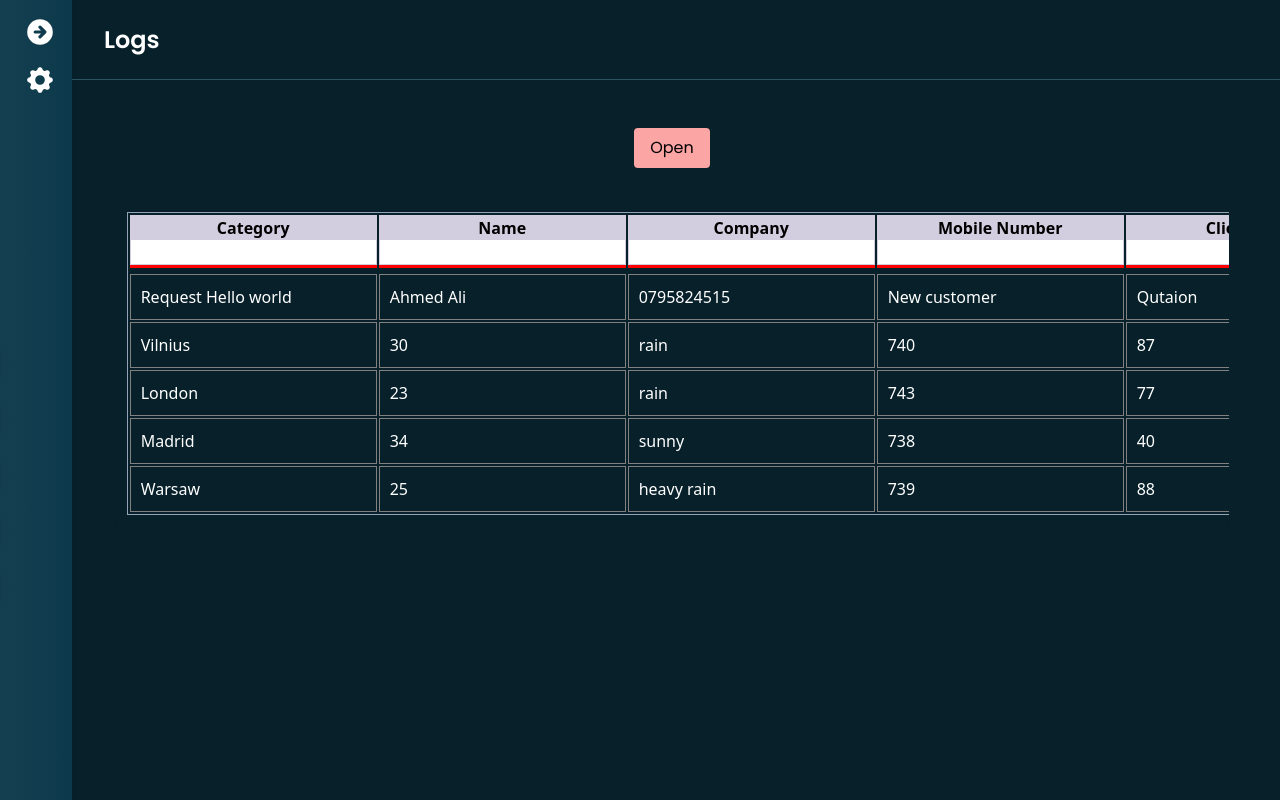
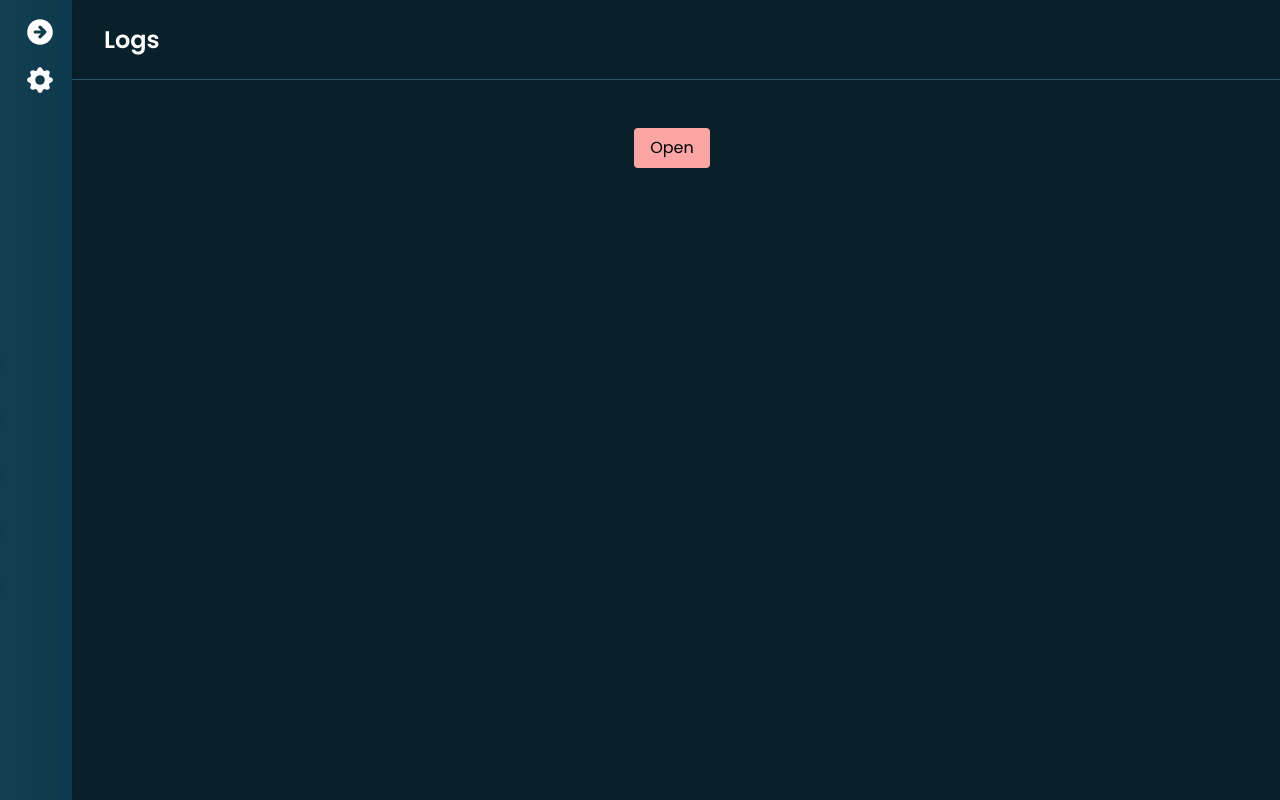
Before and after one commit to Canteen-Management-System/CRMS-front-end, a Next.js app: page /Logs in a window 1280 px wide. Built offline with nearby package versions, Linux system fonts and the light colour scheme.

Commit message:
add logs-page

```diff
--- a/components/logss.jsx
+++ b/components/logs-page/AddTaskForm.jsx
@@ -1,7 +1,7 @@
-import Form from "./form/Form";
+import Form from "../form/Form";
 import Joi from "joi-browser";
-import Modal from "./modal/Modal";
-import Imm from "./issue-form/Imm";
+import Modal from "../modal/Modal";
+import Imm from "../issue-form/Imm";
 
 export default class Logss extends Form {
   state = {
@@ -137,6 +137,19 @@
 
             {this.renderSelect("priority", "priority", priority, modelstyle)}
             <Imm />
+            <div className="flex flex-row w-1/2 mx-auto justify-evenly">
+              {this.renderButton(
+                "Submit",
+                "px-4 py-2 mt-4 text-white bg-green-400 rounded"
+              )}
+              <button
+                type="button"
+                className="px-4 py-2 mt-4 text-white bg-red-400 rounded"
+                onClick={this.toggleModal}
+              >
+                Cancel
+              </button>
+            </div>
           </form>
         </Modal>
       </div>
--- a/components/logs-page/TasksTable.jsx
+++ b/components/logs-page/TasksTable.jsx
@@ -1,254 +1,11 @@
-import React, { useState } from "react";
-import { XIcon, CogIcon } from "@heroicons/react/solid";
-import {
-  useTable,
-  useSortBy,
-  useFilters,
-  useGlobalFilter,
-  useAsyncDebounce,
-} from "react-table";
-
-function DefaultColumnFilter({
-  column: { filterValue, preFilteredRows, setFilter },
-}) {
-  const count = preFilteredRows.length;
-
-  return (
-    <input
-      value={filterValue || ""}
-      onChange={(e) => {
-        setFilter(e.target.value || undefined);
-      }}
-    />
-  );
-}
+import TableHeader from "../table/TableHeader"
 
 function TasksTable() {
-  const data = React.useMemo(
-    () => [
-      {
-        col1: "Request Hello world",
-        col2: "Ahmed Ali",
-        col3: "0795824515",
-        col4: "New customer",
-        col5: "Qutaion",
-        col6: "new",
-        col7: "High",
-        col8: "open",
-        col9: "fffff",
-        col10: (
-          <span className="flex">
-            <XIcon
-              onClick={() => {
-                console.log("Hi");
-              }}
-            />
-            <CogIcon
-              onClick={() => {
-                console.log("Hi");
-              }}
-            />
-          </span>
-        ),
-      },
-      {
-        col1: "Vilnius",
-        col2: "30",
-        col3: "rain",
-        col4: "740",
-        col5: "87",
-        col6: "90",
-        col7: "90",
-        col8: "90",
-        col9: "90",
-      },
-      {
-        col1: "London",
-        col2: "23",
-        col3: "rain",
-        col4: "743",
-        col5: "77",
-        col6: "90",
-        col7: "90",
-        col8: "90",
-        col9: "90",
-      },
-      {
-        col1: "Madrid",
-        col2: "34",
-        col3: "sunny",
-        col4: "738",
-        col5: "40",
-        col6: "90",
-        col7: "90",
-        col8: "90",
-        col9: "90",
-      },
-      {
-        col1: "Warsaw",
-        col2: "25",
-        col3: "heavy rain",
-        col4: "739",
-        col5: "88",
-        col6: "90",
-        col7: "90",
-        col8: "90",
-        col9: "90",
-      },
-    ],
-    []
-  );
+  return (
+    <>
 
-  const columns = React.useMemo(
-    () => [
-      {
-        Header: "Category",
-        accessor: "col1", // accessor is the "key" in the data
-      },
-      {
-        Header: "Name",
-        accessor: "col2",
-      },
-      {
-        Header: "Company",
-        accessor: "col3",
-      },
-      {
-        Header: "Mobile Number",
-        accessor: "col4",
-      },
-      {
-        Header: "Client type",
-        accessor: "col5",
-      },
-      {
-        Header: "Service type",
-        accessor: "col6",
-      },
-      {
-        Header: "Priority",
-        accessor: "col7",
-      },
-      {
-        Header: "Status",
-        accessor: "col8",
-      },
-      {
-        Header: "Assign To",
-        accessor: "col9",
-      },
-      {
-        Header: "Action",
-        accessor: "col10",
-      },
-    ],
-    []
-  );
-
-  const defaultColumn = React.useMemo(
-    () => ({
-      // Let's set up our default Filter UI
-      Filter: DefaultColumnFilter,
-    }),
-    []
-  );
-
-  const {
-    getTableProps,
-    getTableBodyProps,
-    headerGroups,
-    rows,
-    prepareRow,
-    state,
-    visibleColumns,
-    preGlobalFilteredRows,
-    setGlobalFilter,
-  } = useTable(
-    {
-      columns,
-      data,
-      defaultColumn, // Be sure to pass the defaultColumn option
-    },
-    useFilters,
-    useGlobalFilter,
-    useSortBy
-  );
-
-  return (
-    <div className="w-11/12 mx-auto overflow-x-scroll scrollbar-hide">
-      <div className="flex flex-col justify-center w-full px-3 py-3 rounded-md shadow-md bg-[#00000000]">
-        <table
-          {...getTableProps()}
-          className="text-white border border-separate border-slate-400"
-        >
-          <thead>
-            {headerGroups.map((headerGroup, idx) => (
-              <tr key={idx} {...headerGroup.getHeaderGroupProps()}>
-                {headerGroup.headers.map((column, idx) => (
-                  <th
-                    key={idx}
-                    {...column.getHeaderProps(column.getSortByToggleProps())}
-                    style={{
-                      borderBottom: "solid 3px red",
-                      color: "black",
-                      background: "#D3CEDF",
-                    }}
-                  >
-                    {column.render("Header")}
-                    <span>
-                      {column.isSorted
-                        ? column.isSortedDesc
-                          ? "🔽"
-                          : "🔼"
-                        : ""}
-                    </span>
-                    {column.render("Header") !== "Action" ? (
-                      <div>
-                        {column.canFilter ? column.render("Filter") : null}
-                      </div>
-                    ) : (
-                      ""
-                    )}
-                  </th>
-                ))}
-              </tr>
-            ))}
-            <tr>
-              <th
-                colSpan={visibleColumns.length}
-                style={{
-                  textAlign: "left",
-                }}
-              ></th>
-            </tr>
-          </thead>
-          <tbody {...getTableBodyProps()}>
-            {rows.map((row, rowIdx) => {
-              prepareRow(row);
-              return (
-                <tr key={rowIdx} {...row.getRowProps()}>
-                  {row.cells.map((cell, cellIdx) => {
-                    return (
-                      <td
-                        key={cellIdx}
-                        {...cell.getCellProps()}
-                        style={{
-                          padding: "10px",
-                          border: "solid 1px gray",
-                        }}
-                      >
-                        {cell.render("Cell")}
-                      </td>
-                    );
-                  })}
-                </tr>
-              );
-            })}
-          </tbody>
-        </table>
-      </div>
-    </div>
-  );
+    </>
+  )
 }
 
 export default TasksTable;
--- a/components/logs-page/index.jsx
+++ b/components/logs-page/index.jsx
@@ -1,5 +1,11 @@
 import TasksTable from "./TasksTable";
+import AddTaskForm from "./AddTaskForm";
+
 
 export default function index() {
-  return <div></div>;
+  return <div>
+    <AddTaskForm/>
+    <TasksTable/>
+
+  </div>;
 }
--- a/pages/Logs.jsx
+++ b/pages/Logs.jsx
@@ -1,7 +1,6 @@
-import Logss from "../components/logss";
+import RenderTasks from "../components/logs-page"
 import RenderHeader from "../components/RenderHeader";
 import RenderHead from "../components/RenderHead";
-import TaskTable from "../components/logs-page/TasksTable";
 import dynamic from "next/dynamic";
 
 const SideBar = dynamic(() => import("../components/navigation/SideBar"), {
@@ -13,8 +12,7 @@
     <div className="relative ml-16">
       <RenderHead title="Logs" />
       <RenderHeader pageTitle="Logs" />
-      <Logss />
-      <TaskTable />
+      <RenderTasks/>
       <SideBar />
     </div>
   );
--- a/pages/logss.jsx
+++ /dev/null
@@ -1,24 +0,0 @@
-import SideBar from "../components/navigation/SideBar";
-// import Logss from "../components/logss";
-import RenderHeader from "../components/RenderHeader";
-import RenderHead from "../components/RenderHead";
-// import TaskTable from "../components/tables/TasksTable"
-import dynamic from 'next/dynamic'
-const TaskTable = dynamic(() => import("../components/tables/TasksTable"), {
-ssr: false,
-});
-const Logss = dynamic(() => import("../components/logss"), {
-  ssr: false,
-  });
-
-export default function Log() {
-    return (
-        <div className="relative ml-16">
-        <RenderHead title="Logs" />
-        <RenderHeader pageTitle="Logs" />
-        < Logss />
-        <TaskTable/>
-        <SideBar />
-      </div>
-    );
-  }
```
